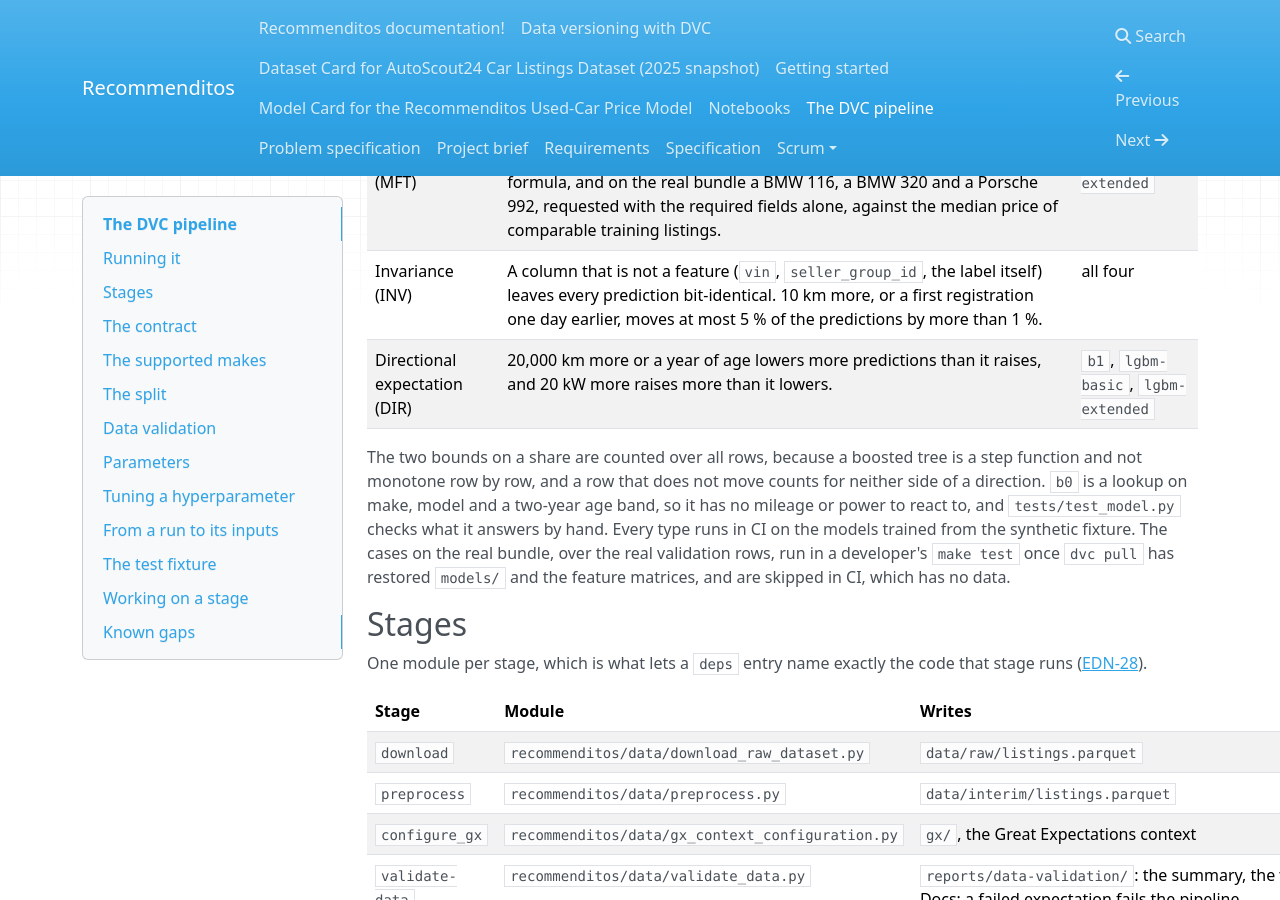
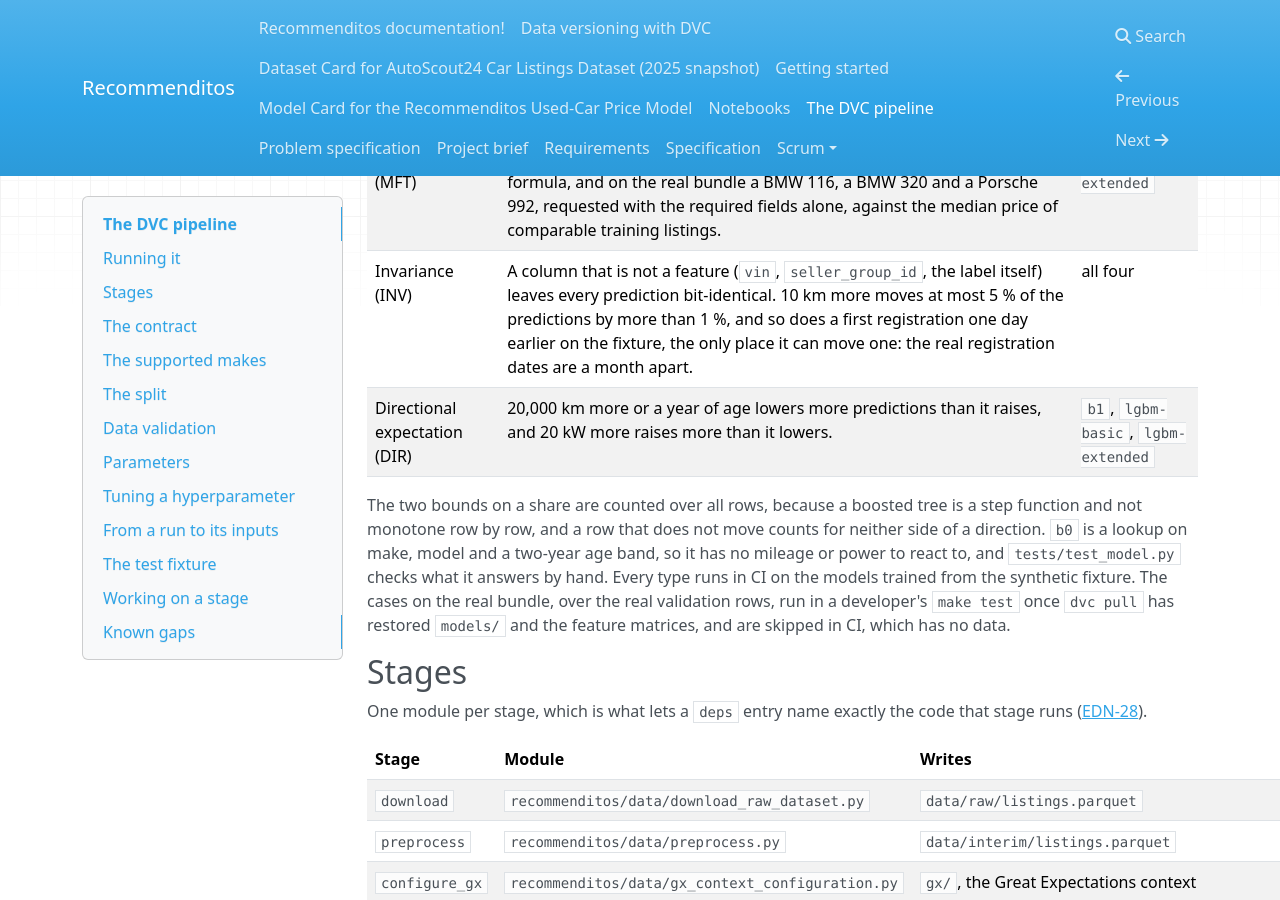
Before and after one commit to mlops-2627q1-mds-upc/MLOPS_Recommenditos, an MkDocs documentation site: the page built from docs/docs/pipeline.md, in a window 1280 px wide and 900 px high, scrolled down 1888 px. Built offline with MkDocs 1.6.1, drawn with Linux system fonts in a browser that asks for light colours; nearby versions of some CDN libraries.

Commit message:
test: act on the review of the behavioural model tests
A first registration one day earlier is asked of the fixture models only, because the real registration dates are a month apart and no real prediction can move. A reference car whose level the model does not know now fails instead of being priced as another car. The fixture that trains the variants imports MLflow, LightGBM and scikit-learn itself, so a run of one test file does not pay for them. The report quotes the test count of this branch on top of the trimmed EDN.

```diff
--- a/docs/docs/pipeline.md
+++ b/docs/docs/pipeline.md
@@ -57,7 +57,7 @@
 | Type | What has to hold | Variants |
 |------|------------------|----------|
 | Minimum functionality (MFT) | A car whose price is known is priced within a factor of 1.5 of it. On the fixture that is three cars at the quartiles of its rows against the generator's formula, and on the real bundle a BMW 116, a BMW 320 and a Porsche 992, requested with the required fields alone, against the median price of comparable training listings. | `b1`, `lgbm-basic`, `lgbm-extended` |
-| Invariance (INV) | A column that is not a feature (`vin`, `seller_group_id`, the label itself) leaves every prediction bit-identical. 10 km more, or a first registration one day earlier, moves at most 5 % of the predictions by more than 1 %. | all four |
+| Invariance (INV) | A column that is not a feature (`vin`, `seller_group_id`, the label itself) leaves every prediction bit-identical. 10 km more moves at most 5 % of the predictions by more than 1 %, and so does a first registration one day earlier on the fixture, the only place it can move one: the real registration dates are a month apart. | all four |
 | Directional expectation (DIR) | 20,000 km more or a year of age lowers more predictions than it raises, and 20 kW more raises more than it lowers. | `b1`, `lgbm-basic`, `lgbm-extended` |
 
 The two bounds on a share are counted over all rows, because a boosted tree is a step function and not monotone row by row, and a row that does not move counts for neither side of a direction.
```
Also changed, not shown: docs/docs/model-card.md (+1 -1 lines), 3 other files.
